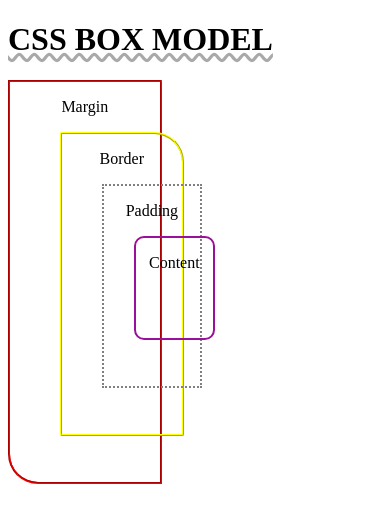
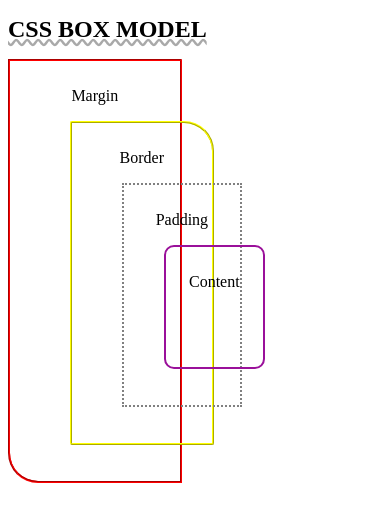
Before and after one commit to LIKHITHAKATLA/boxmodel, a plain HTML site: page index.html in a window 390 px wide. Drawn offline with Linux system fonts and the light colour scheme.

Commit message:
Add files via upload

```diff
--- a/index.html
+++ b/index.html
@@ -45,29 +45,39 @@
             height: 100px;
             margin-left: 30px;
         }
-        .div1hover:hover{
+        .div1:hover{
             background-color: aqua;
         }
-        .div2hover:hover{
+        .div2:hover{
             background-color: rgb(206, 160, 235);
         }
-        .div3hover:hover{
+        .div3:hover{
             background-color: rgb(194, 208, 235);
         }
-        .div4hover:hover{
+        .div4:hover{
             background-color: rgb(246, 158, 221);
         }
+        @media (max-width: 768px) {
+            h1 {
+                font-size: 1.5rem;
+            }
+
+            .div1, .div2, .div3, .div4 {
+                max-width: 95%;
+                min-height: auto; /* Adapt height */
+                padding: 10px;
+            }}
     </style>
 </head>
 <body>
     <h1>CSS BOX MODEL</h1>
-    <div class="div1 div1hover">
+    <div class="div1">
         <p>Margin</p>
-        <div class="div2 div2hover">
+        <div class="div2">
             <p>Border</p>
-            <div class="div3 div3hover">
+            <div class="div3">
                 <p>Padding</p>
-                <div class="div4 div4hover">
+                <div class="div4">
                     <p>Content</p>
                 </div>
             </div>
```
